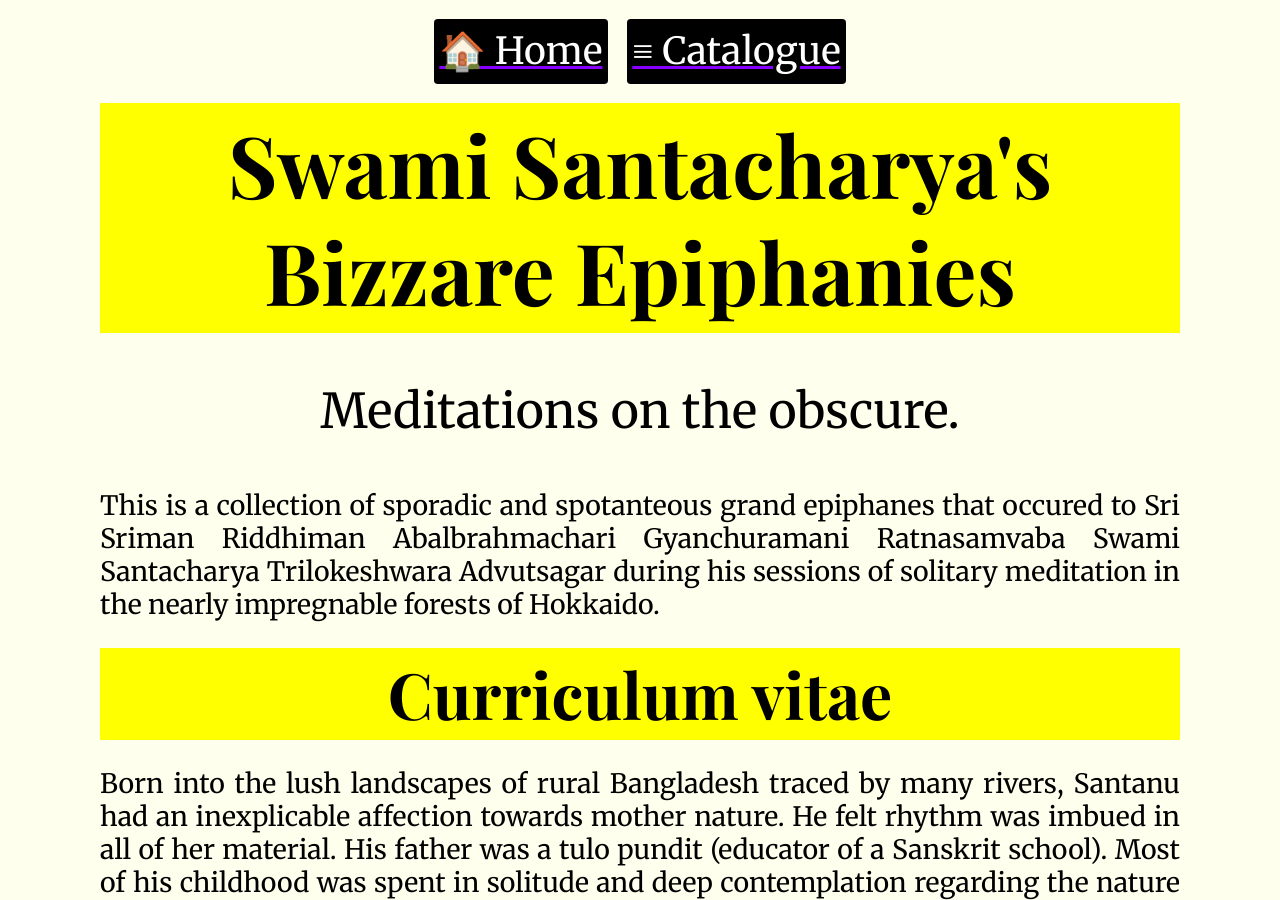
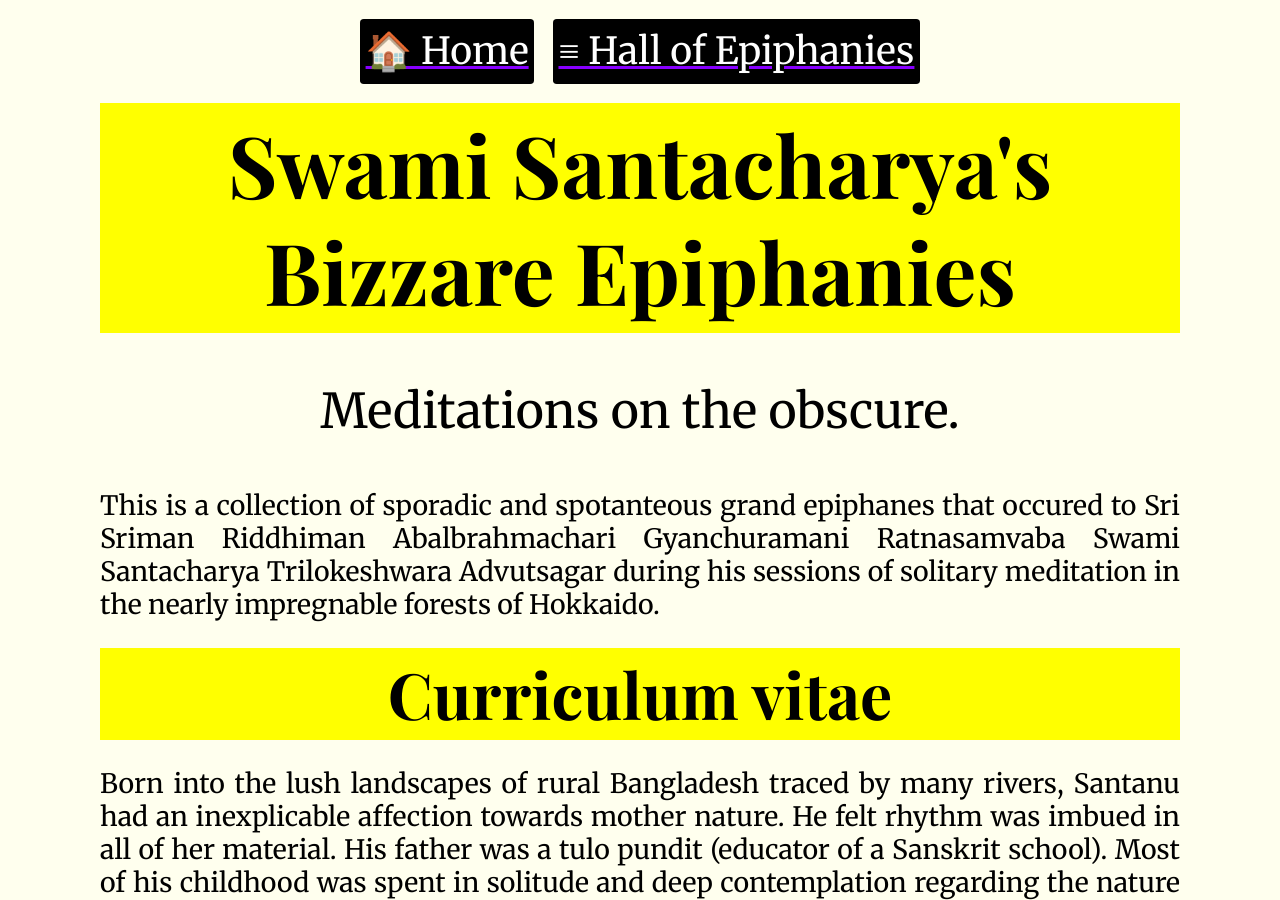
Before and after one commit to ankushian/ankushian.github.io, a Jekyll site: the page built from index.html, in a window 1280 px wide and 900 px high. Built offline with Jekyll 4.4.1, drawn with Linux system fonts in a browser that asks for light colours; some web fonts are replaced.

Commit message:
Change basic layout of pages

```diff
--- a/_layouts/post.html
+++ b/_layouts/post.html
@@ -10,7 +10,7 @@
   <body>
     <nav id="navigation">
       <a href="/">🏠 Home</a>
-      <a href="/posts.html">≡ Catalogue</a>
+      <a href="/posts.html">≡ Hall of Epiphanies</a>
     </nav>
 
     <h1>{{ page.title }}</h1>
```
Also changed, not shown: styles/post.scss (+4 -4 lines).
